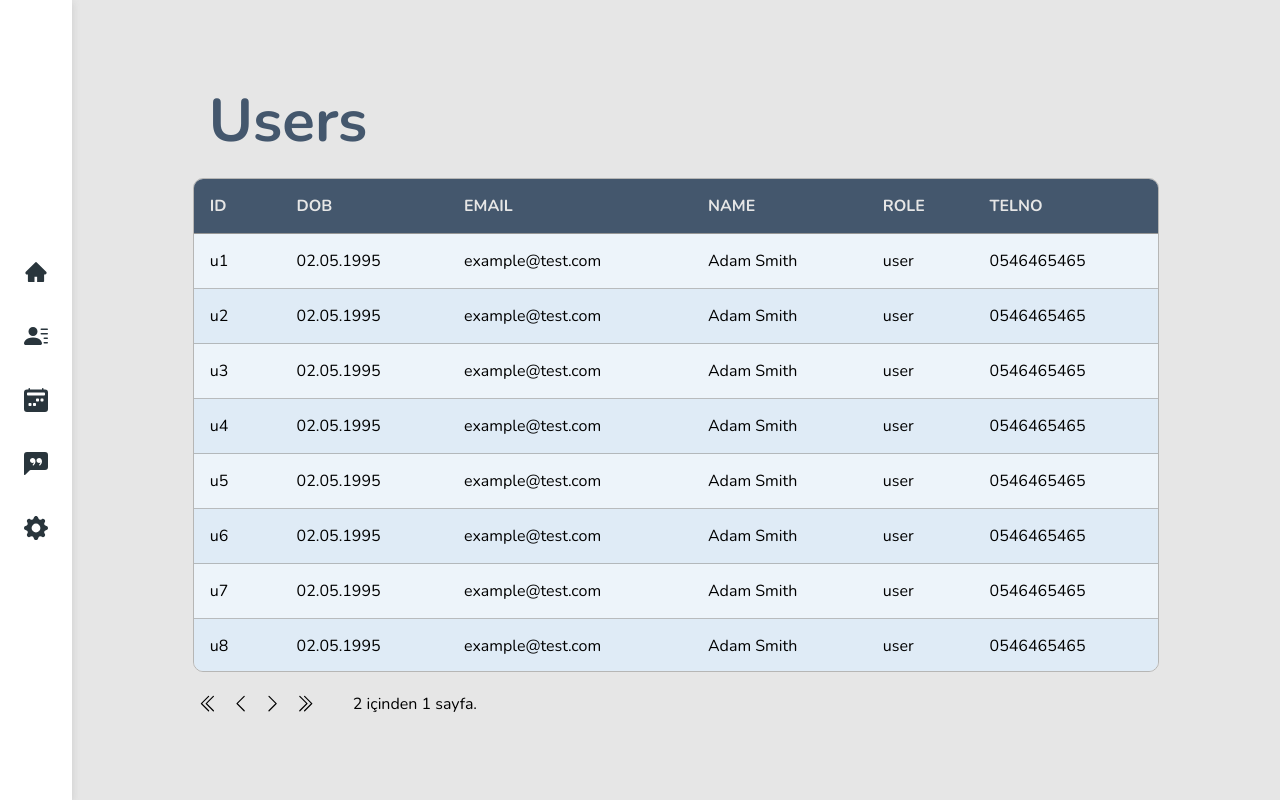
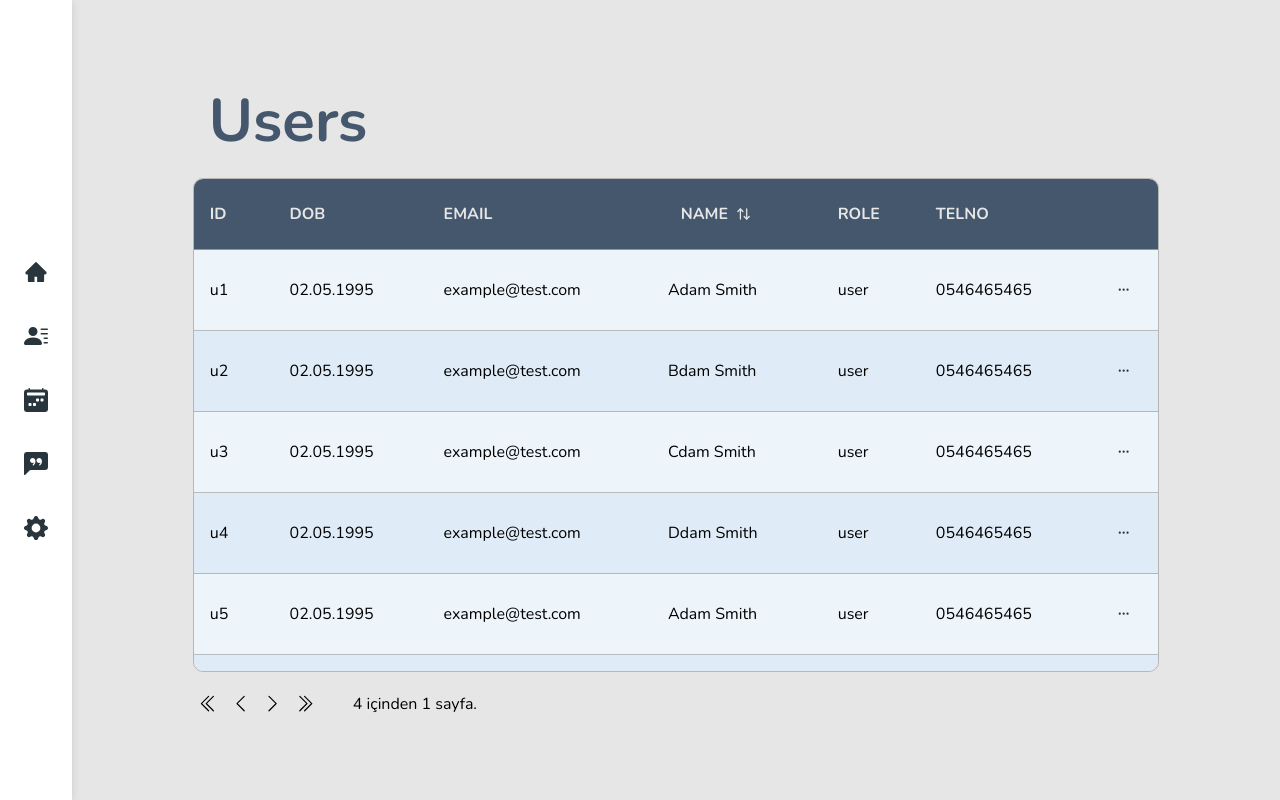
Before and after one commit to semsi-gungor/Physiotherapy-App, a Next.js app: page /users in a window 1280 px wide. Built offline with nearby package versions, Linux system fonts and the light colour scheme.

Commit message:
row actions added to table

```diff
--- a/package.json
+++ b/package.json
@@ -11,10 +11,12 @@
   "dependencies": {
     "@emotion/react": "^11.11.1",
     "@emotion/styled": "^11.11.0",
+    "@mantine/hooks": "^6.0.16",
     "@mui/material": "^5.13.7",
     "@radix-ui/react-dropdown-menu": "^2.0.5",
     "@radix-ui/react-popover": "1.0.6",
     "@radix-ui/react-select": "^1.2.2",
+    "@radix-ui/react-slot": "^1.0.2",
     "@radix-ui/react-toolbar": "^1.0.4",
     "@radix-ui/react-tooltip": "^1.0.6",
     "@tanstack/react-table": "^8.9.3",
--- a/src/app/(admin)/users/DataTable.module.css
+++ b/src/app/(admin)/users/DataTable.module.css
@@ -42,3 +42,27 @@
   justify-content: space-around;
   width: 100%;
 }
+
+.sortButton {
+  display: flex;
+  align-items: center;
+  justify-content: center;
+  gap: 0.2rem;
+  cursor: pointer;
+  padding: 0.5rem 0.8rem;
+}
+
+.sortButton {
+  display: flex;
+  width: 6rem;
+  height: 50%;
+  align-items: center;
+  gap: 0.5rem;
+  cursor: pointer;
+  transition: 300ms;
+  border-radius: 10px;
+}
+
+.sortButton:hover {
+  background-color: rgba(255, 255, 255, 0.105);
+}
--- a/src/app/(admin)/users/DataTable.tsx
+++ b/src/app/(admin)/users/DataTable.tsx
@@ -48,11 +48,23 @@
 
   return (
     <TableLayout
-      nextPage={table.nextPage}
+      nextPage={() => {
+        if (table.getCanNextPage()) {
+          table.nextPage();
+        } else {
+          return;
+        }
+      }}
       prevPage={table.previousPage}
       caption="Users"
       currentPage={table.getState().pagination.pageIndex + 1}
       pageCount={table.getPageCount()}
+      lastPage={() => {
+        table.setPageIndex(table.getPageCount() - 1);
+      }}
+      firstPage={() => {
+        table.setPageIndex(0);
+      }}
     >
       <div className={classes.container}>
         <Table className={classes.table}>
--- a/src/app/(admin)/users/columns.tsx
+++ b/src/app/(admin)/users/columns.tsx
@@ -1,7 +1,9 @@
 "use client";
 
-import Button from "@/components/ui/button/Button";
 import { ColumnDef } from "@tanstack/react-table";
+import { LuArrowUpDown } from "react-icons/lu";
+import classes from "./DataTable.module.css";
+import RowAction from "@/components/data-tables/RowAction/RowAction";
 
 export type User = {
   userId: string;
@@ -21,16 +23,23 @@
     header: ({ column }) => {
       return (
         <div
+          className={classes.sortButton}
           onClick={() => {
             column.toggleSorting(column.getIsSorted() === "asc");
-            console.log("sad");
           }}
         >
-          NAME
+          <span>NAME</span>
+          <LuArrowUpDown />
         </div>
       );
     },
   },
   { accessorKey: "role", header: "ROLE" },
   { accessorKey: "tel", header: "TELNO" },
+  {
+    id: "actions",
+    cell: ({ row }) => {
+      return <RowAction />;
+    },
+  },
 ];
--- /dev/null
+++ b/src/components/data-tables/RowAction/RowAction.module.css
@@ -0,0 +1,23 @@
+.list {
+  list-style: none;
+  display: flex;
+  flex-direction: column;
+  padding: 1rem;
+  background-color: var(--color-4);
+  border-radius: 10px;
+  gap: 0.5rem;
+}
+
+.listItem {
+  color: var(--color-white);
+  padding: 0.4rem 0.6rem;
+  border-radius: 10px;
+  transition: 300ms;
+  outline: none;
+  cursor: pointer;
+}
+
+.listItem:hover,
+.listItem:active {
+  background-color: rgba(255, 255, 255, 0.336);
+}
--- /dev/null
+++ b/src/components/data-tables/RowAction/RowAction.tsx
@@ -0,0 +1,59 @@
+"use client";
+
+import { FC, useState } from "react";
+import classes from "./RowAction.module.css";
+import { LuMoreHorizontal } from "react-icons/lu";
+import Button from "@/components/ui/button/Button";
+import { motion, AnimatePresence } from "framer-motion";
+import * as DropdownMenu from "@radix-ui/react-dropdown-menu";
+
+interface RowActionProps {}
+
+const RowAction: FC<RowActionProps> = ({}) => {
+  const [isOpen, setIsOpen] = useState(false);
+
+  return (
+    <DropdownMenu.Root open={isOpen} onOpenChange={setIsOpen}>
+      <DropdownMenu.Trigger asChild>
+        <span>
+          <Button size="full" variant="ghost">
+            <LuMoreHorizontal />
+          </Button>
+        </span>
+      </DropdownMenu.Trigger>
+
+      <AnimatePresence>
+        {isOpen && (
+          <DropdownMenu.Portal forceMount>
+            <DropdownMenu.Content
+              asChild
+              sideOffset={10}
+              align="start"
+              side="left"
+            >
+              <motion.ul
+                className={classes.list}
+                initial={{ opacity: 0 }}
+                animate={{ opacity: 1 }}
+                exit={{ opacity: 0 }}
+                transition={{ type: "spring", stiffness: 100 }}
+              >
+                <DropdownMenu.Item asChild className={classes.listItem}>
+                  <li>Copy payment ID</li>
+                </DropdownMenu.Item>
+                <DropdownMenu.Item asChild className={classes.listItem}>
+                  <li>Copy payment ID</li>
+                </DropdownMenu.Item>
+                <DropdownMenu.Item asChild className={classes.listItem}>
+                  <li>Copy payment ID</li>
+                </DropdownMenu.Item>
+              </motion.ul>
+            </DropdownMenu.Content>
+          </DropdownMenu.Portal>
+        )}
+      </AnimatePresence>
+    </DropdownMenu.Root>
+  );
+};
+
+export default RowAction;
--- a/src/components/data-tables/TableLayout.tsx
+++ b/src/components/data-tables/TableLayout.tsx
@@ -17,6 +17,8 @@
   currentPage: number;
   nextPage: () => void;
   prevPage: () => void;
+  firstPage: () => void;
+  lastPage: () => void;
 }
 
 const TableLayout: FC<TableLayoutProps> = ({
@@ -26,6 +28,8 @@
   currentPage,
   nextPage,
   prevPage,
+  firstPage,
+  lastPage,
 }) => {
   return (
     <div className={classes.container}>
@@ -35,7 +39,7 @@
       <div className={classes.table}>{children}</div>
       <div className={classes.controls}>
         <div className={classes.buttons}>
-          <span>
+          <span onClick={firstPage}>
             <BsChevronDoubleLeft />
           </span>
           <span onClick={prevPage}>
@@ -44,7 +48,7 @@
           <span onClick={nextPage}>
             <BsChevronRight />
           </span>
-          <span>
+          <span onClick={lastPage}>
             <BsChevronDoubleRight />
           </span>
         </div>
--- a/src/components/ui/button/Button.module.css
+++ b/src/components/ui/button/Button.module.css
@@ -33,6 +33,17 @@
   background-color: var(--color-6);
 }
 
+.ghost {
+  color: var(--color-6);
+  border: none;
+  border-radius: 10px;
+  background-color: rgba(240, 248, 255, 0);
+}
+
+.ghost:hover {
+  background-color: rgba(135, 135, 135, 0.107);
+}
+
 .md {
   width: 7rem;
   height: 3rem;
--- a/src/components/ui/button/Button.tsx
+++ b/src/components/ui/button/Button.tsx
@@ -2,7 +2,7 @@
 import classes from "./Button.module.css";
 
 interface ButtonProps {
-  variant?: "primary" | "outlined";
+  variant?: "primary" | "outlined" | "ghost";
   size?: "sm" | "md" | "lg" | "full" | "half" | "thquarters";
   children: React.ReactNode;
   onClick?: () => void;
@@ -13,6 +13,8 @@
 
   if (variant === "outlined") {
     classNames += ` ${classes.outlined}`;
+  } else if (variant === "ghost") {
+    classNames += ` ${classes.ghost}`;
   } else {
     classNames += ` ${classes.primary}`;
   }
--- a/src/dummy-api/users.json
+++ b/src/dummy-api/users.json
@@ -15,7 +15,7 @@
     "pwd": "123",
     "dateOfBirth": "02.05.1995",
     "tel": "0546465465",
-    "fullName": "Adam Smith",
+    "fullName": "Bdam Smith",
     "role": "user",
     "pastAppointments": []
   },
@@ -25,7 +25,7 @@
     "pwd": "123",
     "dateOfBirth": "02.05.1995",
     "tel": "0546465465",
-    "fullName": "Adam Smith",
+    "fullName": "Cdam Smith",
     "role": "user",
     "pastAppointments": []
   },
@@ -35,7 +35,7 @@
     "pwd": "123",
     "dateOfBirth": "02.05.1995",
     "tel": "0546465465",
-    "fullName": "Adam Smith",
+    "fullName": "Ddam Smith",
     "role": "user",
     "pastAppointments": []
   },
@@ -198,5 +198,205 @@
     "fullName": "Adam Smith",
     "role": "user",
     "pastAppointments": []
+  },
+  {
+    "userId": "u21",
+    "email": "example@test.com",
+    "pwd": "123",
+    "dateOfBirth": "02.05.1995",
+    "tel": "0546465465",
+    "fullName": "Adam Smith",
+    "role": "user",
+    "pastAppointments": []
+  },
+  {
+    "userId": "u22",
+    "email": "example@test.com",
+    "pwd": "123",
+    "dateOfBirth": "02.05.1995",
+    "tel": "0546465465",
+    "fullName": "Bdam Smith",
+    "role": "user",
+    "pastAppointments": []
+  },
+  {
+    "userId": "u23",
+    "email": "example@test.com",
+    "pwd": "123",
+    "dateOfBirth": "02.05.1995",
+    "tel": "0546465465",
+    "fullName": "Cdam Smith",
+    "role": "user",
+    "pastAppointments": []
+  },
+  {
+    "userId": "u24",
+    "email": "example@test.com",
+    "pwd": "123",
+    "dateOfBirth": "02.05.1995",
+    "tel": "0546465465",
+    "fullName": "Ddam Smith",
+    "role": "user",
+    "pastAppointments": []
+  },
+  {
+    "userId": "u25",
+    "email": "example@test.com",
+    "pwd": "123",
+    "dateOfBirth": "02.05.1995",
+    "tel": "0546465465",
+    "fullName": "Adam Smith",
+    "role": "user",
+    "pastAppointments": []
+  },
+  {
+    "userId": "u26",
+    "email": "example@test.com",
+    "pwd": "123",
+    "dateOfBirth": "02.05.1995",
+    "tel": "0546465465",
+    "fullName": "Adam Smith",
+    "role": "user",
+    "pastAppointments": []
+  },
+  {
+    "userId": "u27",
+    "email": "example@test.com",
+    "pwd": "123",
+    "dateOfBirth": "02.05.1995",
+    "tel": "0546465465",
+    "fullName": "Adam Smith",
+    "role": "user",
+    "pastAppointments": []
+  },
+  {
+    "userId": "u28",
+    "email": "example@test.com",
+    "pwd": "123",
+    "dateOfBirth": "02.05.1995",
+    "tel": "0546465465",
+    "fullName": "Adam Smith",
+    "role": "user",
+    "pastAppointments": []
+  },
+  {
+    "userId": "u29",
+    "email": "example@test.com",
+    "pwd": "123",
+    "dateOfBirth": "02.05.1995",
+    "tel": "0546465465",
+    "fullName": "Adam Smith",
+    "role": "user",
+    "pastAppointments": []
+  },
+  {
+    "userId": "u30",
+    "email": "examle@test.com",
+    "pwd": "123",
+    "dateOfBirth": "02.05.1995",
+    "tel": "0546465465",
+    "fullName": "Adam Smith",
+    "role": "user",
+    "pastAppointments": []
+  },
+  {
+    "userId": "u31",
+    "email": "example@test.com",
+    "pwd": "123",
+    "dateOfBirth": "02.05.1995",
+    "tel": "0546465465",
+    "fullName": "Adam Smith",
+    "role": "user",
+    "pastAppointments": []
+  },
+  {
+    "userId": "u32",
+    "email": "example@test.com",
+    "pwd": "123",
+    "dateOfBirth": "02.05.1995",
+    "tel": "0546465465",
+    "fullName": "Adam Smith",
+    "role": "user",
+    "pastAppointments": []
+  },
+  {
+    "userId": "u33",
+    "email": "example@test.com",
+    "pwd": "123",
+    "dateOfBirth": "02.05.1995",
+    "tel": "0546465465",
+    "fullName": "Adam Smith",
+    "role": "user",
+    "pastAppointments": []
+  },
+  {
+    "userId": "u34",
+    "email": "example@test.com",
+    "pwd": "123",
+    "dateOfBirth": "02.05.1995",
+    "tel": "0546465465",
+    "fullName": "Adam Smith",
+    "role": "user",
+    "pastAppointments": []
+  },
+  {
+    "userId": "u35",
+    "email": "example@test.com",
+    "pwd": "123",
+    "dateOfBirth": "02.05.1995",
+    "tel": "0546465465",
+    "fullName": "Adam Smith",
+    "role": "user",
+    "pastAppointments": []
+  },
+  {
+    "userId": "u36",
+    "email": "example@test.com",
+    "pwd": "123",
+    "dateOfBirth": "02.05.1995",
+    "tel": "0546465465",
+    "fullName": "Adam Smith",
+    "role": "user",
+    "pastAppointments": []
+  },
+  {
+    "userId": "u37",
+    "email": "example@test.com",
+    "pwd": "123",
+    "dateOfBirth": "02.05.1995",
+    "tel": "0546465465",
+    "fullName": "Adam Smith",
+    "role": "user",
+    "pastAppointments": []
+  },
+  {
+    "userId": "u38",
+    "email": "example@test.com",
+    "pwd": "123",
+    "dateOfBirth": "02.05.1995",
+    "tel": "0546465465",
+    "fullName": "Adam Smith",
+    "role": "user",
+    "pastAppointments": []
+  },
+  {
+    "userId": "u39",
+    "email": "example@test.com",
+    "pwd": "123",
+    "dateOfBirth": "02.05.1995",
+    "tel": "0546465465",
+    "fullName": "Adam Smith",
+    "role": "user",
+    "pastAppointments": []
+  },
+  {
+    "userId": "u40",
+    "email": "example@test.com",
+    "pwd": "123",
+    "dateOfBirth": "02.05.1995",
+    "tel": "0546465465",
+    "fullName": "Adam Smith",
+    "role": "user",
+    "pastAppointments": []
   }
 ]
```
Also changed, not shown: src/components/ui/button.tsx (added, +56 -0 lines), 2 other files (tests, documents, lock files or other folders).
